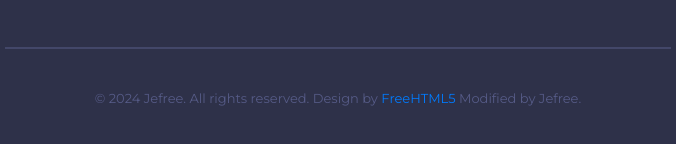
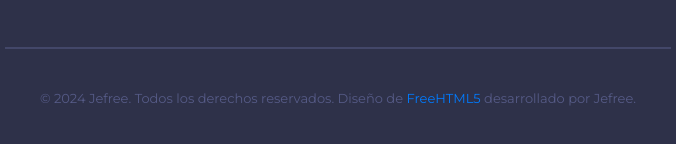
Before and after one commit to Jefree48/jefree, a plain HTML site: page index.html in a window 1280 px wide. Shown: the part 5452-5596 px from the top of the page, 302-978 px from the left. Drawn offline with Linux system fonts and the light colour scheme.

Commit message:
Update index.html

```diff
--- a/index.html
+++ b/index.html
@@ -291,7 +291,7 @@
 
 			<span class="border-bottom-footer"></span>
 
-			<p class="copyright">&copy; 2024 Jefree. All rights reserved. Design by <a href="https://freehtml5.co" target="_blank">FreeHTML5 </a> <span> Modified by Jefree.</span></p>
+			<p class="copyright">&copy; 2024 Jefree. Todos los derechos reservados. Diseño de <a href="https://freehtml5.co" target="_blank">FreeHTML5 </a> <span> desarrollado por Jefree.</span></p>
 
 		</div>
 	</footer>
```
